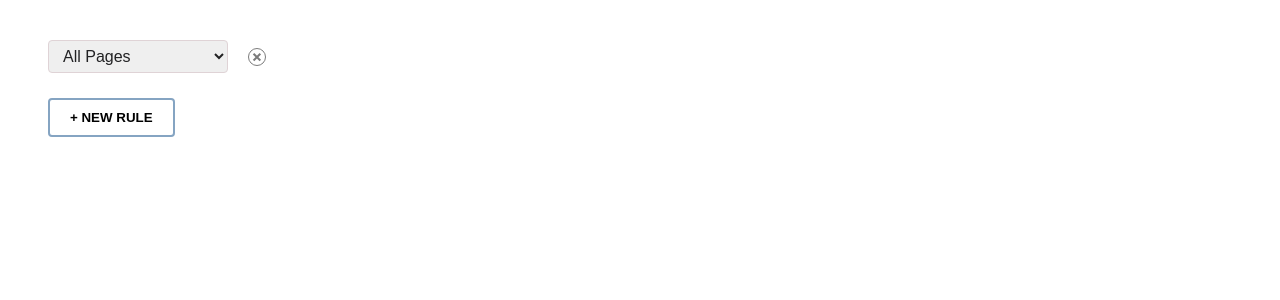
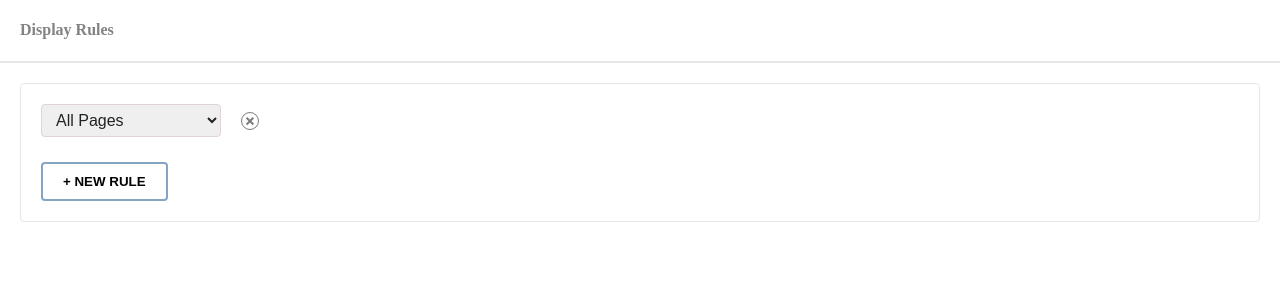
Before and after one commit to wangda8791/angular-display-rules, an Angular app: page / in a window 1280 px wide. Shown: the top 300 px of the page. Built offline with nearby package versions, Linux system fonts and the light colour scheme.

Commit message:
Add header of the app

```diff
--- a/src/app/app.component.html
+++ b/src/app/app.component.html
@@ -1,3 +1,5 @@
+<app-header [title]="sub_title"></app-header>
+<hr class="solid-divier" />
 <div class="container">
-    <app-rule-group></app-rule-group>
+  <app-rule-group></app-rule-group>
 </div>
--- a/src/app/app.component.scss
+++ b/src/app/app.component.scss
@@ -1,3 +1,10 @@
+.solid-divier {
+  border: 1px solid #e6e6e6;
+}
+
 .container {
-  margin: 40px;
+  border: 1px solid #e6e6e6;
+  border-radius: 4px;
+  margin: 20px;
+  padding: 20px;
 }
--- a/src/app/app.component.ts
+++ b/src/app/app.component.ts
@@ -7,4 +7,5 @@ import { Component } from '@angular/core';
 })
 export class AppComponent {
   title = 'angular-display-rules';
+  sub_title = 'Display Rules'
 }
--- a/src/app/app.module.ts
+++ b/src/app/app.module.ts
@@ -4,12 +4,14 @@ import { NgModule } from '@angular/core';
 import { FormsModule, ReactiveFormsModule } from '@angular/forms';
 
 import { AppComponent } from './app.component';
+import { HeaderComponent } from './header/header.component';
 import { RuleComponent } from './rule/rule.component';
 import { RuleGroupComponent } from './rule-group/rule-group.component';
 
 @NgModule({
   declarations: [
     AppComponent,
+    HeaderComponent,
     RuleComponent,
     RuleGroupComponent,
   ],
--- /dev/null
+++ b/src/app/header/header.component.html
@@ -0,0 +1 @@
+<h4 class="header">{{ title }}</h4>
--- /dev/null
+++ b/src/app/header/header.component.scss
@@ -0,0 +1,4 @@
+.header {
+  margin-left: 20px;
+  color: #838383;
+}
--- /dev/null
+++ b/src/app/header/header.component.ts
@@ -0,0 +1,17 @@
+import { Component, Input, OnInit } from '@angular/core';
+
+@Component({
+  selector: 'app-header',
+  templateUrl: './header.component.html',
+  styleUrls: ['./header.component.scss']
+})
+export class HeaderComponent implements OnInit {
+
+  @Input() title: string = '';
+
+  constructor() { }
+
+  ngOnInit(): void {
+  }
+
+}
--- a/src/styles.scss
+++ b/src/styles.scss
@@ -1 +1,4 @@
 /* You can add global styles to this file, and also import other style files */
+body {
+  margin: 0;
+}
```
Also changed, not shown: 2 other files (tests, documents, lock files or other folders).
